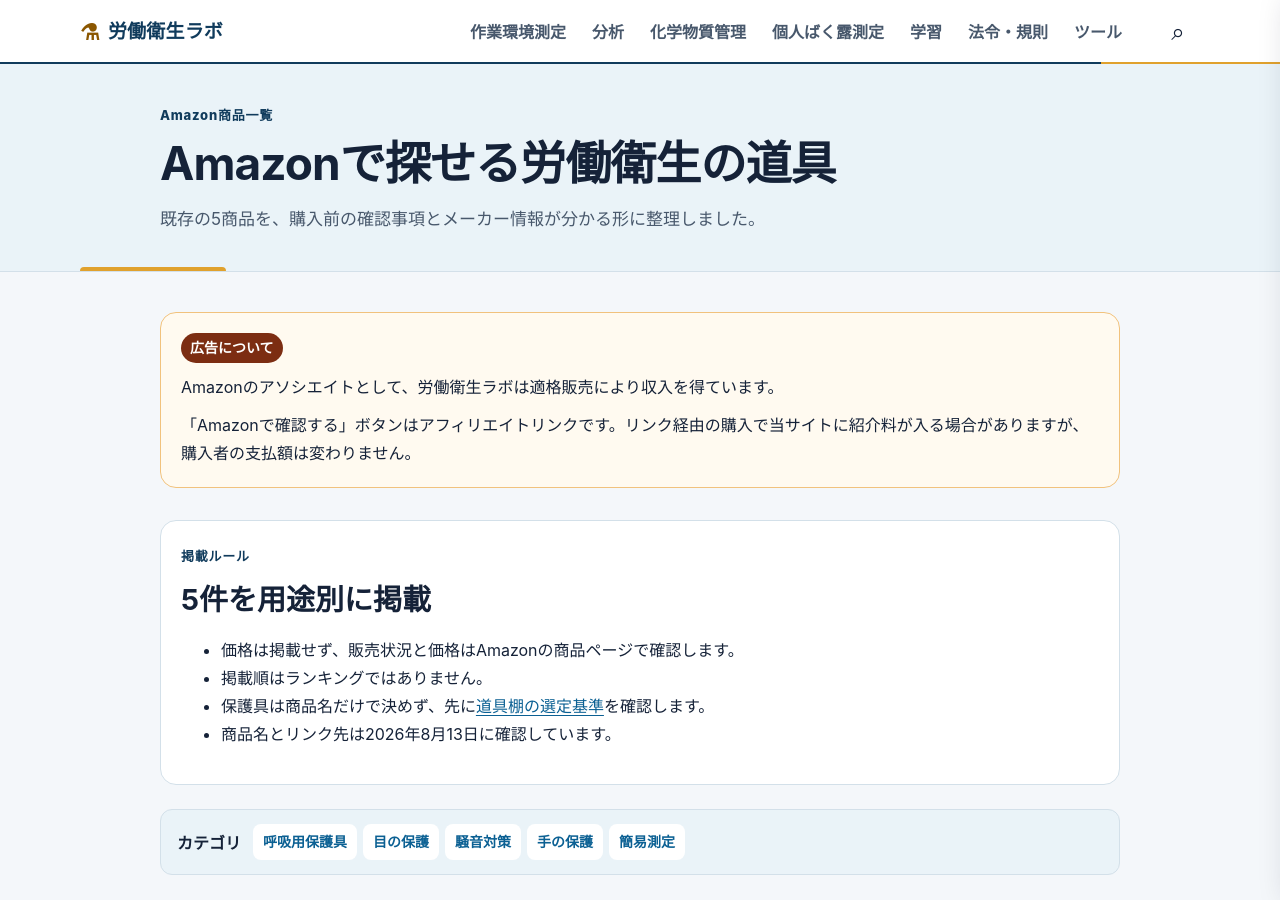
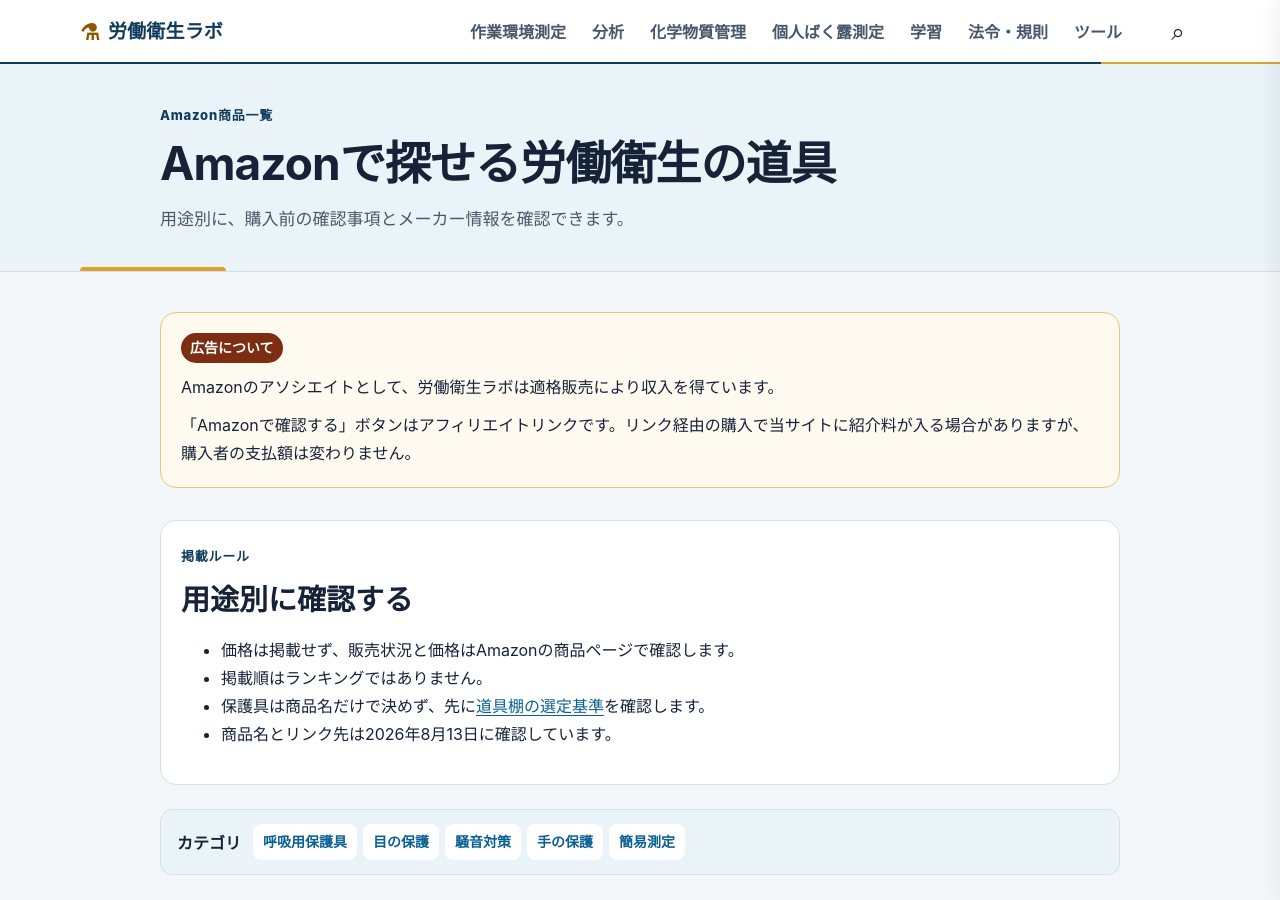
Before and after one commit to rodoeisei-lab/rodoeisei-lab, a Jekyll site: the page built from amazon/index.md, in a window 1280 px wide and 900 px high. Built offline with Jekyll 4.4.1, drawn with Linux system fonts in a browser that asks for light colours.

Commit message:
Rewrite Amazon page copy for readers

```diff
--- a/amazon/index.md
+++ b/amazon/index.md
@@ -1,8 +1,8 @@
 ---
 title: Amazonで探せる労働衛生の道具
-description: 防じんマスク、保護めがね、耳栓、作業用手袋、照度計のAmazon掲載商品5件を用途と注意点付きで紹介。
+description: 防じんマスク、保護めがね、耳栓、作業用手袋、照度計のAmazon掲載商品を用途と注意点付きで紹介。
 eyebrow: Amazon商品一覧
-lead: 既存の5商品を、購入前の確認事項とメーカー情報が分かる形に整理しました。
+lead: 用途別に、購入前の確認事項とメーカー情報を確認できます。
 permalink: /amazon/
 ---
 
@@ -15,7 +15,7 @@
 
   <section class="amazon-listing-policy" id="fixed-recommendations" aria-labelledby="amazon-policy-title">
     <p class="section-kicker">掲載ルール</p>
-    <h2 id="amazon-policy-title">5件を用途別に掲載</h2>
+    <h2 id="amazon-policy-title">用途別に確認する</h2>
     <ul>
       <li>価格は掲載せず、販売状況と価格はAmazonの商品ページで確認します。</li>
       <li>掲載順はランキングではありません。</li>
```
